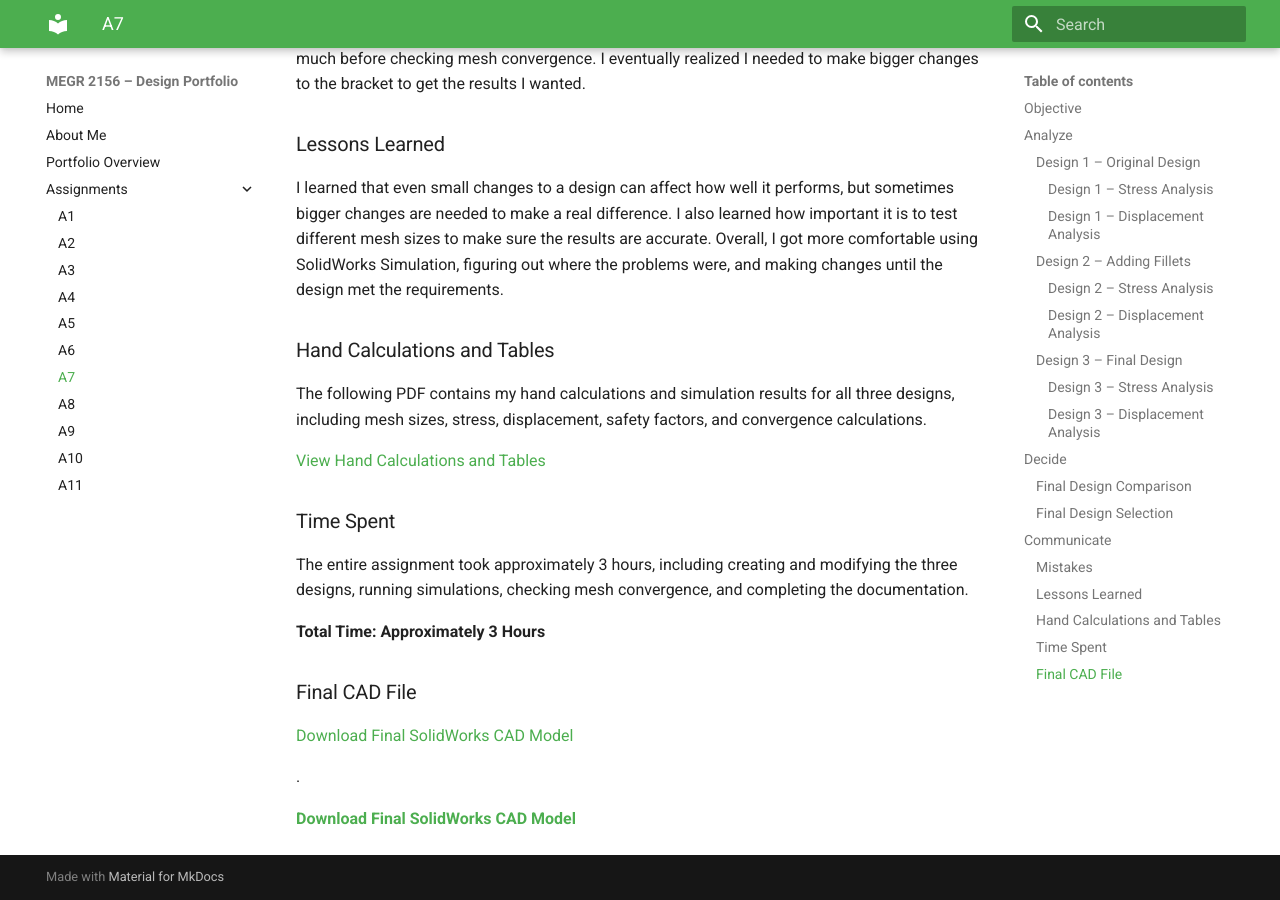
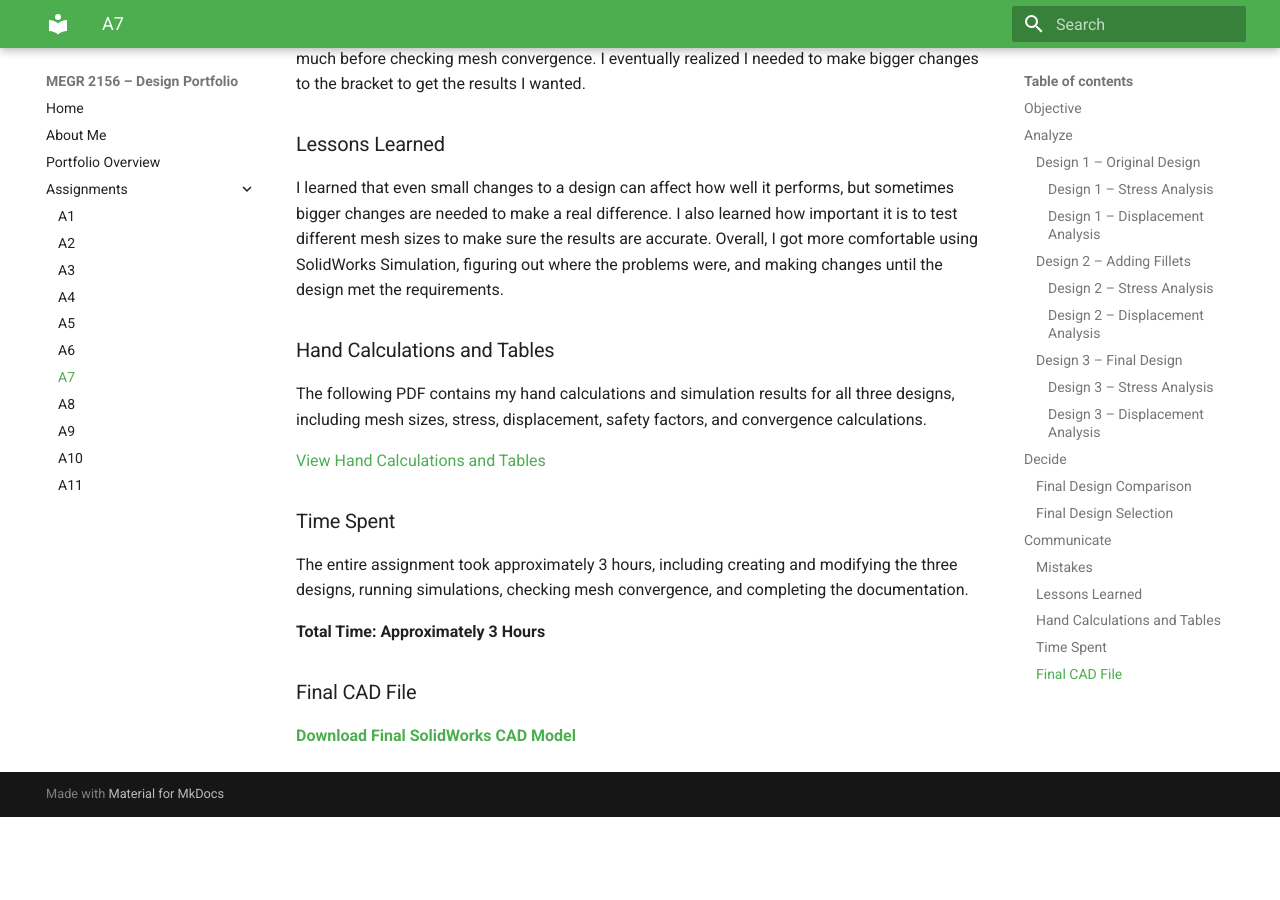
Before and after one commit to rgardn14-max/megr2157-portfolio, an MkDocs documentation site: the page built from docs/assignments/A07/index.md, in a window 1280 px wide and 900 px high, scrolled down 5277 px. Built offline with MkDocs 1.6.1 and Material for MkDocs 9.7.7, drawn with Linux system fonts in a browser that asks for light colours; after the commit the page ends 6094 px from its top, so only the background shows below that.

Commit message:
Update index.md

```diff
--- a/docs/assignments/A07/index.md
+++ b/docs/assignments/A07/index.md
@@ -85,17 +85,7 @@ The entire assignment took approximately 3 hours, including creating and modifyi
 
 ### Final CAD File
 
-[Download Final SolidWorks CAD Model](./Design3.SLDPRT)
 
 
 
-
-
-
-
-
-
-
-.
-
 **[Download Final SolidWorks CAD Model](Design3.SLDPRT)**
```
